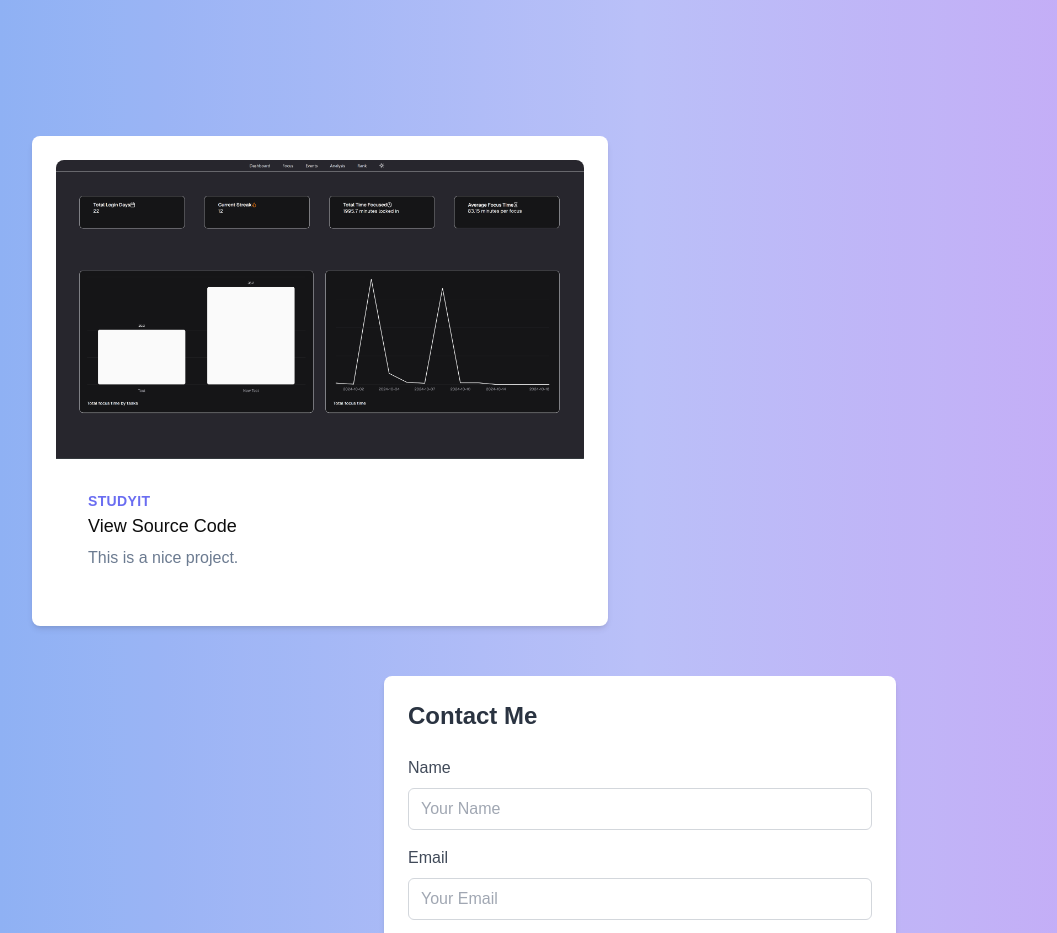
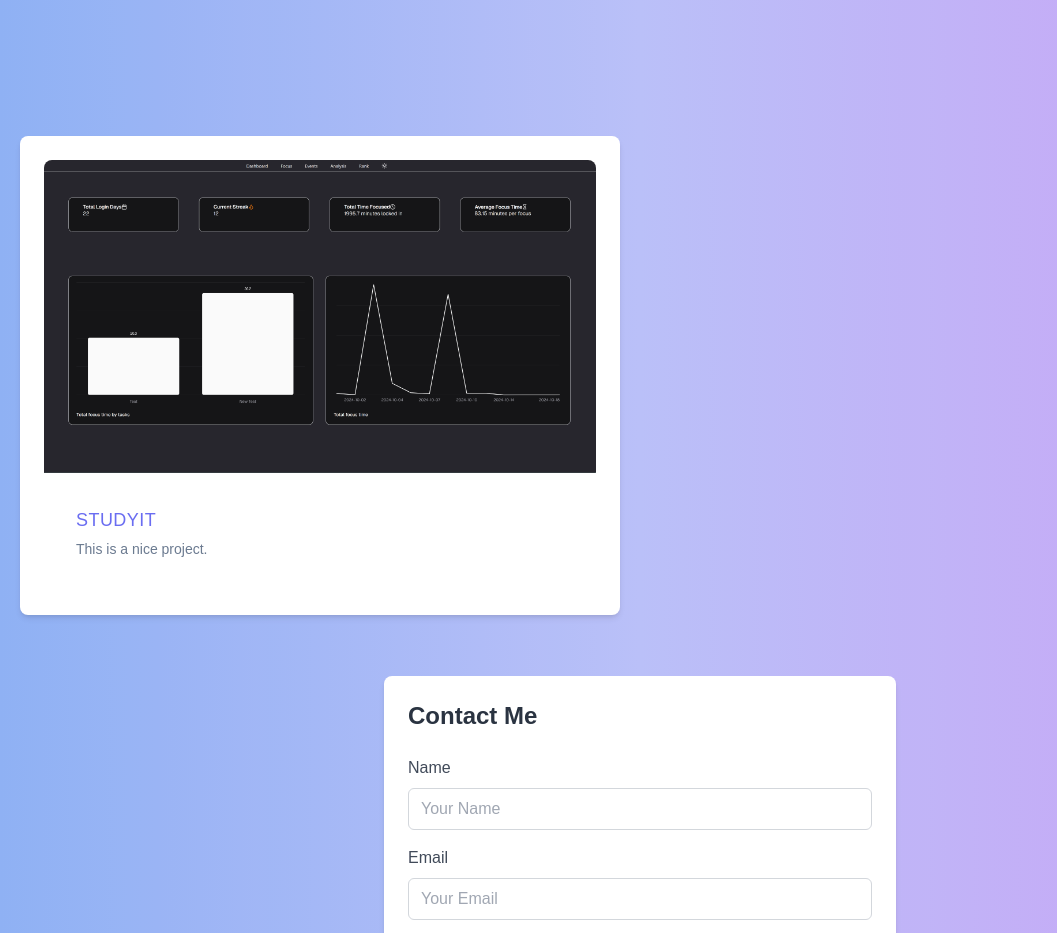
Before and after one commit to Aeonoi/Aeonoi.github.io, a Next.js app: page / in a window 1280 px wide. Shown: the part 1380-2313 px from the top of the page, without its empty margins (0-1057 px from the left). Built offline with nearby package versions, Linux system fonts and the light colour scheme.

Commit message:
style(card): make card larger to see the image better

```diff
--- a/components/project-card.tsx
+++ b/components/project-card.tsx
@@ -1,21 +1,19 @@
 import Link from "next/link";
 
 interface Props {
-  children?: React.ReactNode;
   link: string;
   description: string;
   image: string;
   title: string;
 }
 const ProjectCard: React.FC<Props> = ({
-  children,
   link,
   description,
   image,
   title,
 }: Props) => {
   return (
-    <div className="max-w-xl mx-auto p-6 bg-white shadow-md rounded-lg text-black">
+    <div className="min-h-full max-w-full mx-auto p-6 bg-white shadow-md rounded-lg text-black">
       <div className="flex flex-col">
         <div className="flex w-full">
           <img
@@ -25,16 +23,13 @@ const ProjectCard: React.FC<Props> = ({
           />
         </div>
         <div className="p-8">
-          <div className="uppercase tracking-wide text-sm text-indigo-500 font-semibold">
-            {title}
-          </div>
           <Link
             href={link}
-            className="block mt-1 text-lg leading-tight font-medium text-black hover:underline"
+            className="uppercase tracking-wide text-lg text-indigo-500 block mt-1 leading-tight font-medium hover:underline"
           >
-            <p className="flex">View Source Code</p>
+            {title}
           </Link>
-          <p className="mt-2 text-slate-500">{description}</p>
+          <p className="mt-2 text-sm text-slate-500">{description}</p>
         </div>
       </div>
     </div>
```
